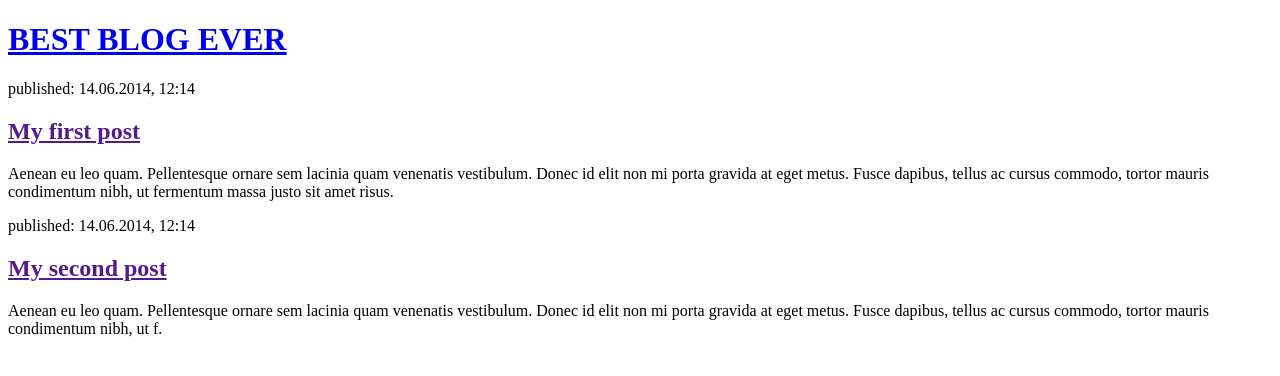
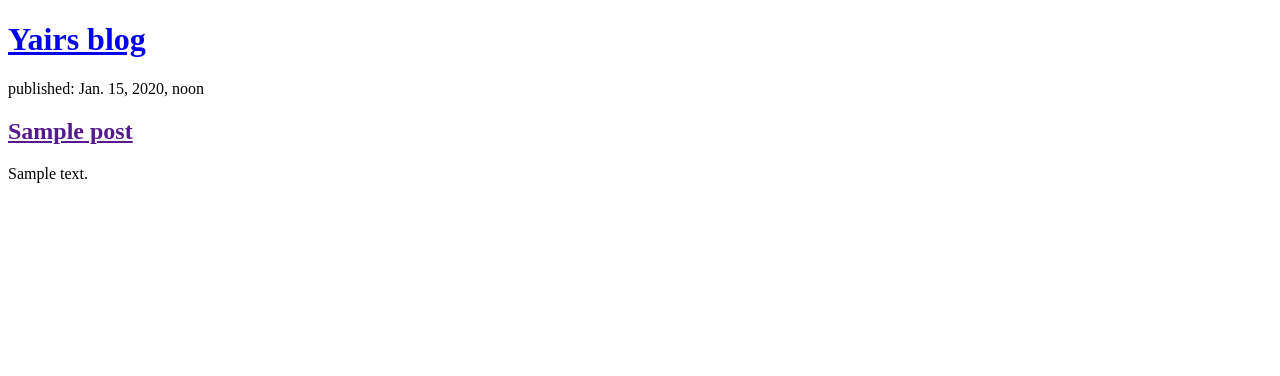
Before and after one commit to yair2198/my-first-blog1, a Django app: page / in a window 1280 px wide. Shown: the top 376 px of the page. Run offline with Django 3.2, Linux system fonts and the light colour scheme; tables that the repository leaves empty hold one stand-in row (values such as "Sample post").

Commit message:
added dynemic html

```diff
--- a/blog/templates/blog/post_list.html
+++ b/blog/templates/blog/post_list.html
@@ -5,19 +5,15 @@
     </head>
     <body>
         <header>
-            <h1><a href="/">BEST BLOG EVER</a></h1>
+            <h1><a href="/">Yairs blog</a></h1>
         </header>
 
-        <article>
-            <time>published: 14.06.2014, 12:14</time>
-            <h2><a href="">My first post</a></h2>
-            <p>Aenean eu leo quam. Pellentesque ornare sem lacinia quam venenatis vestibulum. Donec id elit non mi porta gravida at eget metus. Fusce dapibus, tellus ac cursus commodo, tortor mauris condimentum nibh, ut fermentum massa justo sit amet risus.</p>
-        </article>
-
-        <article>
-            <time>published: 14.06.2014, 12:14</time>
-            <h2><a href="">My second post</a></h2>
-            <p>Aenean eu leo quam. Pellentesque ornare sem lacinia quam venenatis vestibulum. Donec id elit non mi porta gravida at eget metus. Fusce dapibus, tellus ac cursus commodo, tortor mauris condimentum nibh, ut f.</p>
-        </article>
+        {% for post in posts %}
+            <article>
+                <time>published: {{ post.published_date }}</time>
+                <h2><a href="">{{ post.title }}</a></h2>
+                <p>{{ post.text|linebreaksbr }}</p>
+            </article>
+        {% endfor %}
     </body>
 </html>
--- a/blog/views.py
+++ b/blog/views.py
@@ -1,4 +1,7 @@
 from django.shortcuts import render
+from django.utils import timezone
+from .models import Post
 
 def post_list(request):
-    return render(request, 'blog/post_list.html', {})
+    posts = Post.objects.all().order_by('published_date')
+    return render(request, 'blog/post_list.html', {'posts': posts})
```
